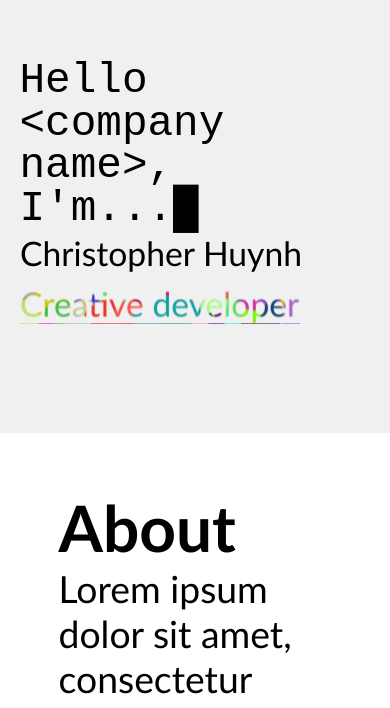
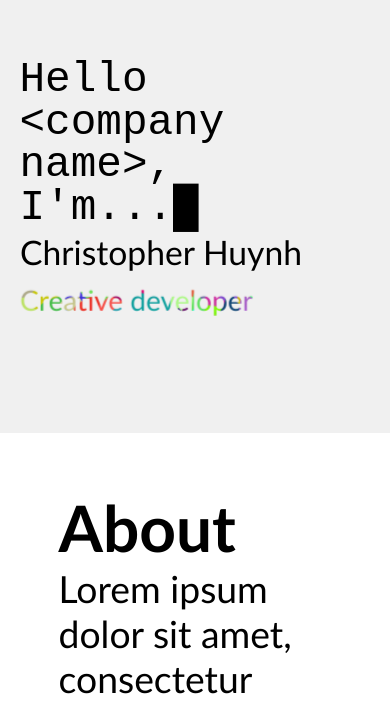
Before and after one commit to chuynh18/wip-cover, a plain HTML site: page index.html in a window 390 px wide. Shown: the part 117-825 px from the top of the page. Drawn offline with Linux system fonts and the light colour scheme.

Commit message:
fix 2nd svg width on mobile

```diff
--- a/assets/js/svg.js
+++ b/assets/js/svg.js
@@ -183,5 +183,15 @@ function appendSVGPaths(target) {
    });
 }
 
+// fix for mobile screen widths
+function fixSVGOnMobile() {
+   const svg = document.getElementById("adjective-developer");
+   svg.setAttribute("viewBox", "0 0 600 60");
+}
+
 appendSVGPaths("background");
 appendSVGPaths("background2");
+
+if (window.innerWidth < 800) {
+   fixSVGOnMobile();
+}
--- a/index.html
+++ b/index.html
@@ -31,7 +31,7 @@
             </svg>
 
             <!-- "<adjective> developer" -->
-            <svg viewBox="0 0 500 60">
+            <svg id="adjective-developer" viewBox="0 0 500 60">
 
                <clipPath id="textClip2">
                   <text y="50">
```
